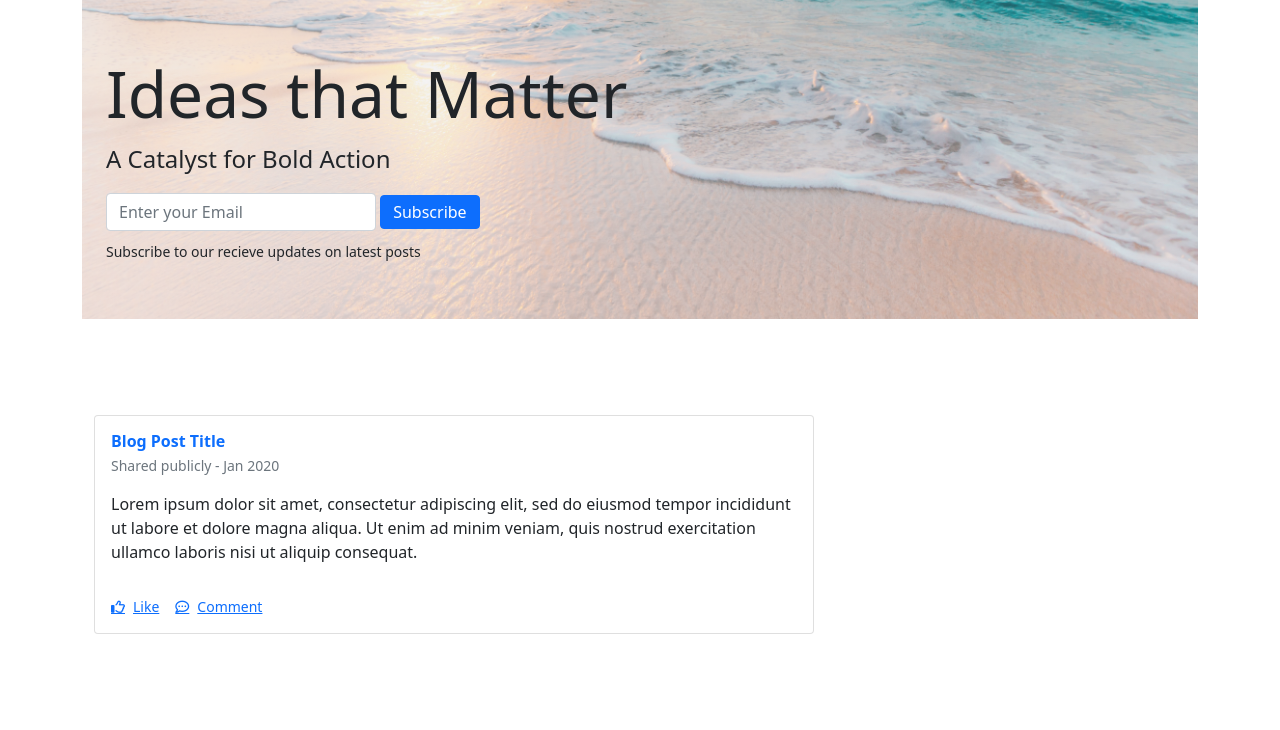
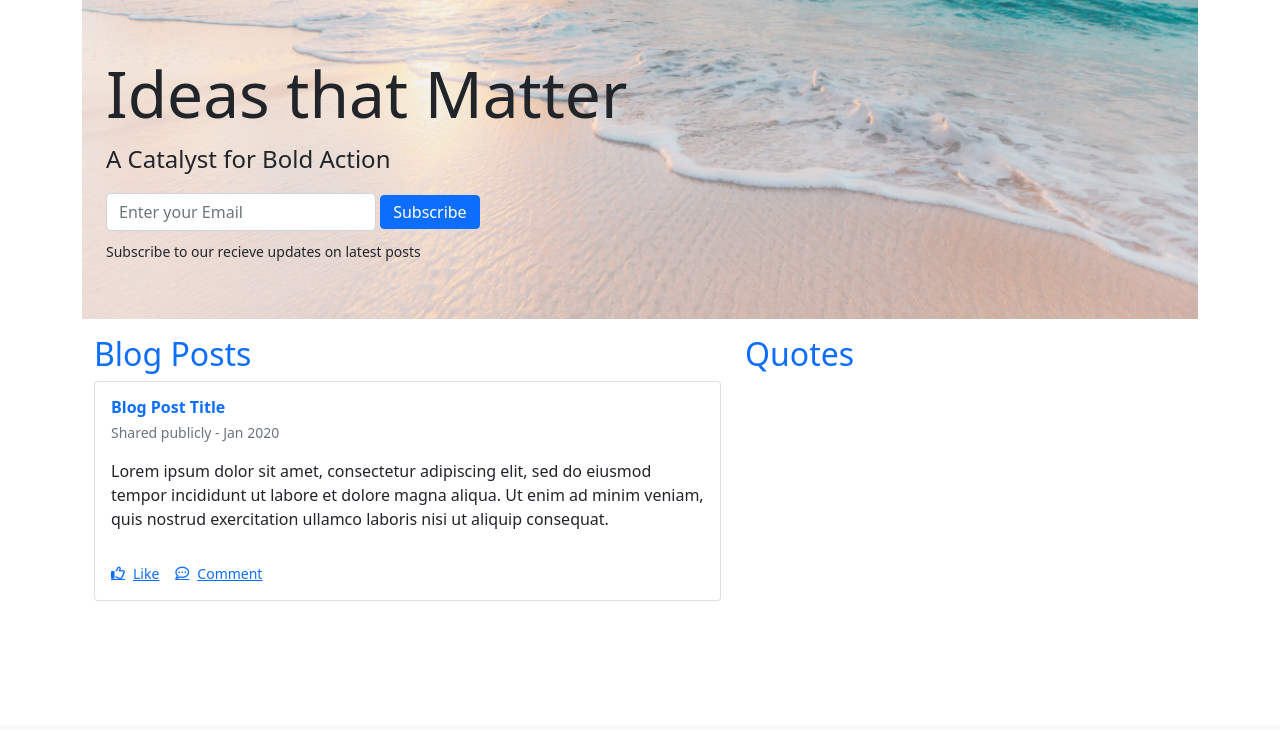
Before and after one commit to otienotimothy/blogy, a Flask app: page / in a window 1280 px wide. Shown: the part 75-805 px from the top of the page. After the commit the page ends 676 px from the top, so only its background shows below. Run offline with Flask 2, Linux system fonts and the light colour scheme; some libraries are stand-ins or nearby versions.

Commit message:
Modify bootstrap styling to render quotes and blogs side by side

```diff
--- a/app/templates/index.html
+++ b/app/templates/index.html
@@ -25,9 +25,10 @@
 	</div>
 </header>
 <section>
-	<div class="container my-5 py-5">
+	<div class="container py-3">
 		<div class="row d-flex justify-content-start">
-			<div class="col-md-12 col-lg-10 col-xl-8">
+			<div class="col-sm-12 col-md-6 col-lg-7">
+				<h2 class="text-primary" > Blog Posts </h2>
 				<div class="card">
 					<div class="card-body">
 						<div class="d-flex flex-start align-items-center">
@@ -87,6 +88,9 @@
 					</div>
 				</div>
 			</div>
+			<div class="col-sm-12 col-md-6 col-lg-5">
+				<h2 class="text-primary" > Quotes </h2>
+			</div>
 		</div>
 	</div>
 </section>
```
